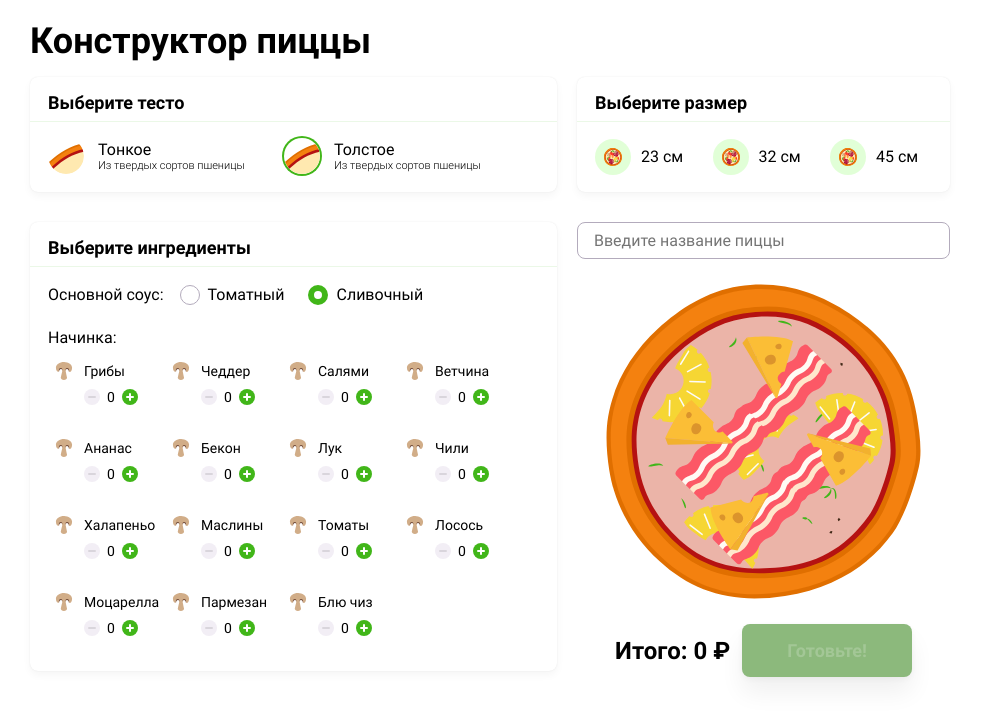
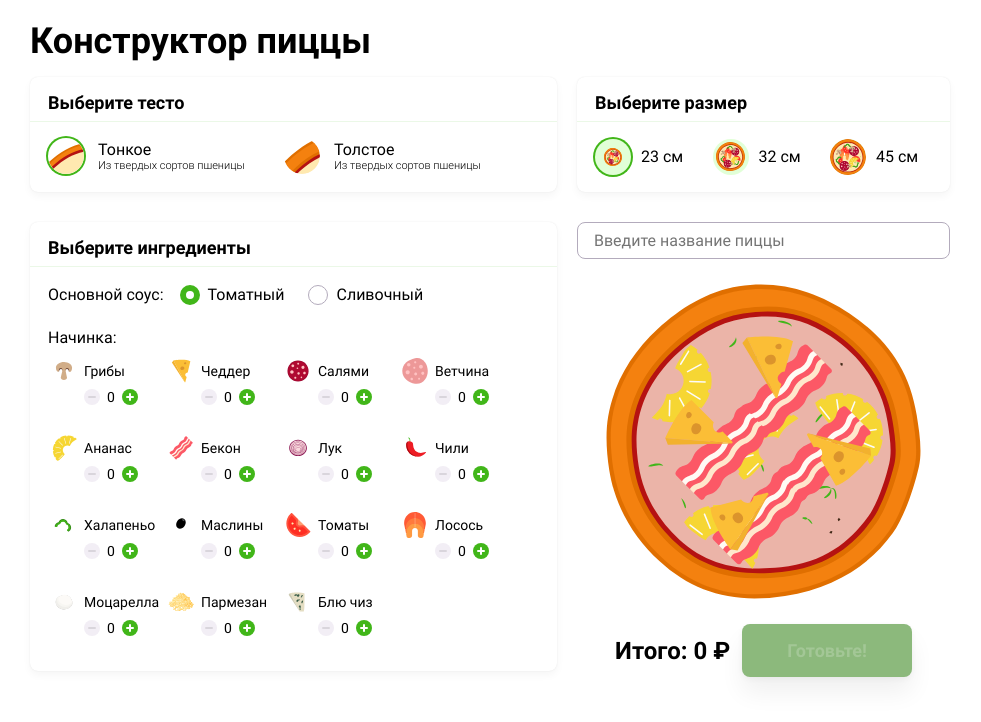
Before and after one commit to htmlacademy-vue/1006885-pizza-1, a Vue app in the folder src/frontend/: page / in a window 1280 px wide. Shown: the top 722 px of the page, without its empty margins (150-1131 px from the left). Built offline with nearby package versions, Linux system fonts and the light colour scheme.

Commit message:
add values into Index

```diff
--- /dev/null
+++ b/src/frontend/src/common/values.js
@@ -0,0 +1,22 @@
+export const values = {
+  dough: ["light", "large"],
+  ingredients: [
+    "mushrooms",
+    "cheddar",
+    "salami",
+    "ham",
+    "ananas",
+    "bacon",
+    "onion",
+    "chile",
+    "jalapeno",
+    "olives",
+    "tomatoes",
+    "salmon",
+    "mozzarella",
+    "parmesan",
+    "blue_cheese",
+  ],
+  sauces: ["tomato", "creamy"],
+  sizes: ["small", "normal", "big"],
+};
--- a/src/frontend/src/views/Index.vue
+++ b/src/frontend/src/views/Index.vue
@@ -12,14 +12,15 @@
               <label
                 v-for="doughItem in pizza.dough"
                 :key="doughItem.id"
-                class="dough__input dough__input--light"
+                class="dough__input"
+                :class="`dough__input--${getValue('dough', doughItem.id)}`"
               >
                 <input
                   type="radio"
                   name="dough"
-                  value="light"
+                  :value="getValue('dough', doughItem.id)"
                   class="visually-hidden"
-                  checked
+                  :checked="doughItem.id === 1"
                 />
                 <b>{{ doughItem.name }}</b>
                 <span>{{ doughItem.description }}</span>
@@ -34,13 +35,15 @@
               <label
                 v-for="size in pizza.sizes"
                 :key="size.id"
-                class="diameter__input diameter__input--small"
+                class="diameter__input"
+                :class="`diameter__input--${getValue('sizes', size.id)}`"
               >
                 <input
                   type="radio"
                   name="diameter"
-                  value="small"
+                  :value="getValue('sizes', size.id)"
                   class="visually-hidden"
+                  :checked="size.id === 1"
                 />
                 <span>{{ size.name }}</span>
               </label>
@@ -63,7 +66,12 @@
                   :key="sauce.id"
                   class="radio ingredients__input"
                 >
-                  <input type="radio" name="sauce" value="tomato" checked />
+                  <input
+                    type="radio"
+                    name="sauce"
+                    :value="getValue('sauces', sauce.id)"
+                    :checked="sauce.id === 1"
+                  />
                   <span>{{ sauce.name }}</span>
                 </label>
               </div>
@@ -77,9 +85,15 @@
                     :key="ingredient.id"
                     class="ingredients__item"
                   >
-                    <span class="filling filling--mushrooms">{{
-                      ingredient.name
-                    }}</span>
+                    <span
+                      class="filling"
+                      :class="`filling--${getValue(
+                        'ingredients',
+                        ingredient.id
+                      )}`"
+                    >
+                      {{ ingredient.name }}
+                    </span>
 
                     <div class="counter counter--orange ingredients__counter">
                       <button
@@ -140,6 +154,7 @@
 </template>
 
 <script>
+import { values } from "../common/values";
 import pizza from "@/static/pizza.json";
 
 export default {
@@ -149,6 +164,11 @@ export default {
       pizza,
     };
   },
+  methods: {
+    getValue(key, id) {
+      return values[key][id - 1];
+    },
+  },
 };
 </script>
 
```
